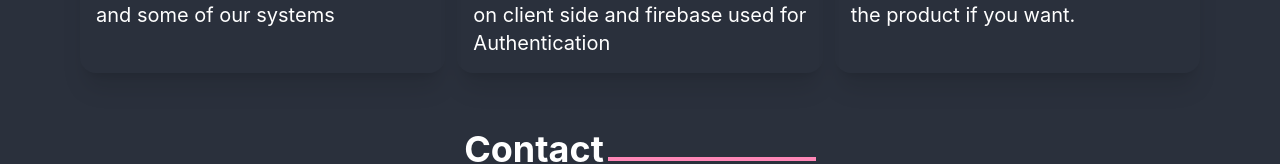
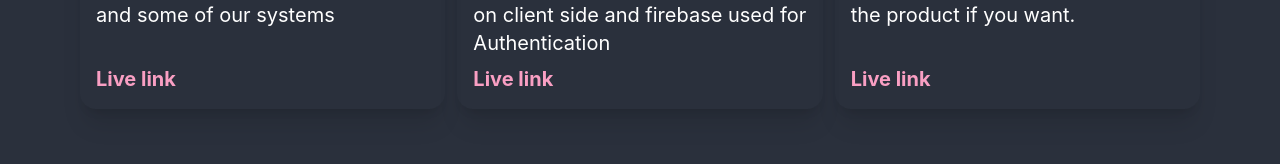
Before and after one commit to Masum-WebD/my-portfolio, a React (Create React App) app: page / in a window 1280 px wide. Shown: the part 2315-2479 px from the top of the page. Built offline with nearby package versions, Linux system fonts and the light colour scheme.

Commit message:
add live site link

```diff
--- a/public/fakedata.json
+++ b/public/fakedata.json
@@ -3,18 +3,21 @@
         "id": 1,
         "name": "Hardware industry",
         "img": "https://i.ibb.co/3rHg2LC/travel.png",
-        "description": "I have shown simple design in UI. Where we show some products,reviews, sales reports and some of our systems"
+        "description": "I have shown simple design in UI. Where we show some products,reviews, sales reports and some of our systems",
+        "liveLink":"https://celadon-travesseiro-543ef4.netlify.app/"
     },
     {
         "id": 2,
         "name": "Motocycle repaire",
         "img": "https://i.ibb.co/bgvvgZn/motocycle.png",
-        "description":"Here I have highlighted the different services of motorcycles . In this project I have used React Js on client side and firebase used for Authentication"
+        "description":"Here I have highlighted the different services of motorcycles . In this project I have used React Js on client side and firebase used for Authentication",
+        "liveLink":"https://motorcycle-repairing-hospital.web.app/"
     },
     {
         "id": 3,
         "name": "WareHouse Telecom Products",
         "img": "https://i.ibb.co/JrrHTbS/keytwo.png",
-        "description":"This site has shown products that are stored. Here you can increase the number of products and delete the product if you want. "
+        "description":"This site has shown products that are stored. Here you can increase the number of products and delete the product if you want. ",
+        "liveLink":"https://superb-babka-b4fcee.netlify.app/"
     }
 ]
--- a/src/component/Navbar.js
+++ b/src/component/Navbar.js
@@ -3,7 +3,7 @@ import img from "../Asset/logo.png";
 
 const Navbar = () => {
   return (
-    <div className="navbar px-10 lg:max-w-96 sm:max-w-100  sticky top-0  bg-[#373737]">
+    <div className="navbar z-40 px-10 lg:max-w-96 sm:max-w-100  sticky top-0  bg-[#373737]">
       <div className="navbar-start ">
         <div className="dropdown">
           <label tabIndex="0" className="btn btn-ghost lg:hidden">
--- a/src/component/Projects.js
+++ b/src/component/Projects.js
@@ -13,28 +13,33 @@ const Projects = () => {
     navigate(`/details/${id}`);
   };
   return (
-    <div  className="mx-20 ">
+    <div className="mx-20 ">
       <div className="flex justify-center mt-14 mb-10">
         <h1 className="text-4xl text-white font-bold ">My Project </h1>
         <div className="w-52 mt-7 ml-1 h-1 bg-[#f99fc3]"></div>
       </div>
       <div className=" grid lg:grid-cols-3 sm:grid-cols-1 gap-3">
         {products.map((product) => (
-          <div key={product.id} className="card card-compact lg:max-w-lg shadow-xl">
+          <div
+            key={product.id}
+            className="card card-compact lg:max-w-lg shadow-xl"
+          >
             <figure>
               <img className="h-100" src={product.img} alt="Shoes" />
             </figure>
             <div className="card-body  text-white">
               <h2 className="card-title ">{product.name}</h2>
               <p className="text-xl">{product.description}</p>
+              <a
+                className="text-[#f99fc3] font-bold text-xl mr-5"
+                target="_blank"
+                href={product.liveLink}
+                rel="noreferrer"
+              >
+                {" "}
+                Live link{" "}
+              </a>
             </div>
-            {/* <button
-              onClick={() => moreDetails(product.id)}
-              className="bg-[#FF87B7] text-black px-4 py-3 rounded mr-1  font-bold"
-            >
-              {" "}
-              More Details
-            </button> */}
           </div>
         ))}
       </div>
```
